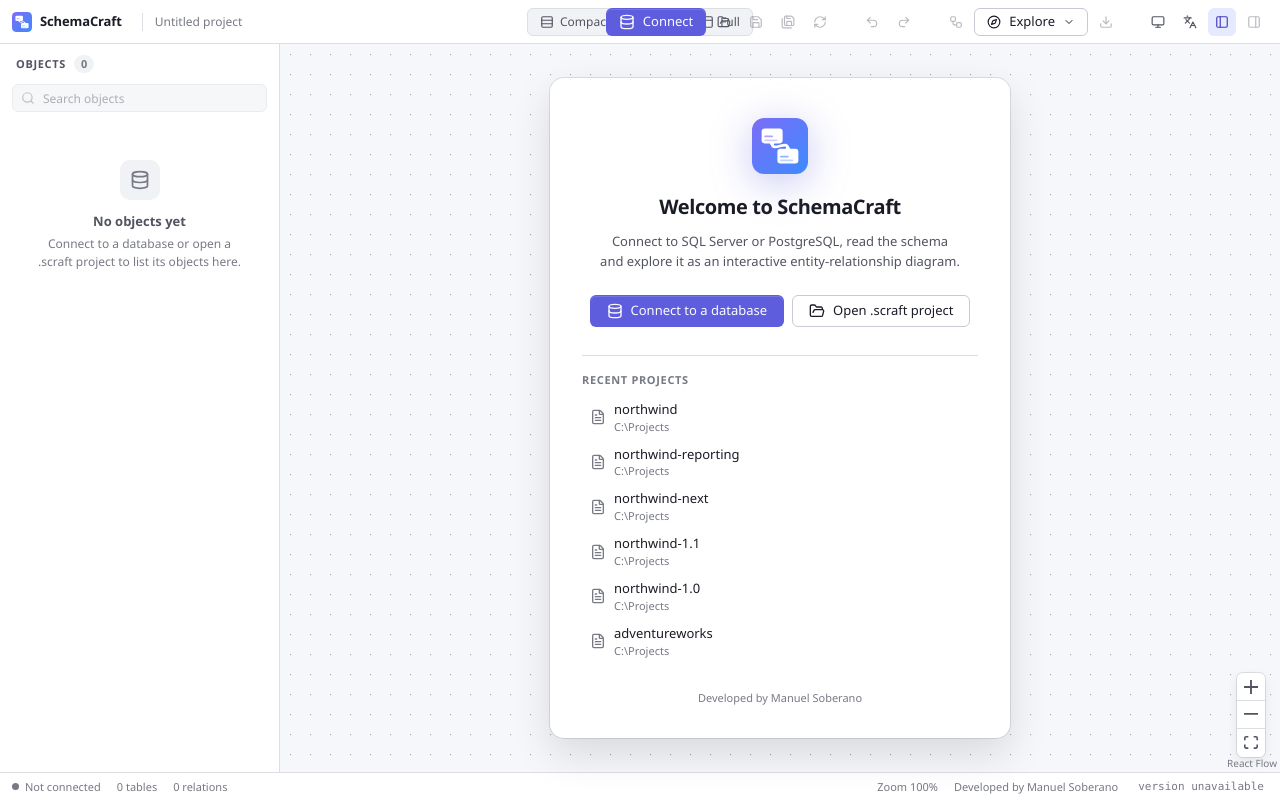
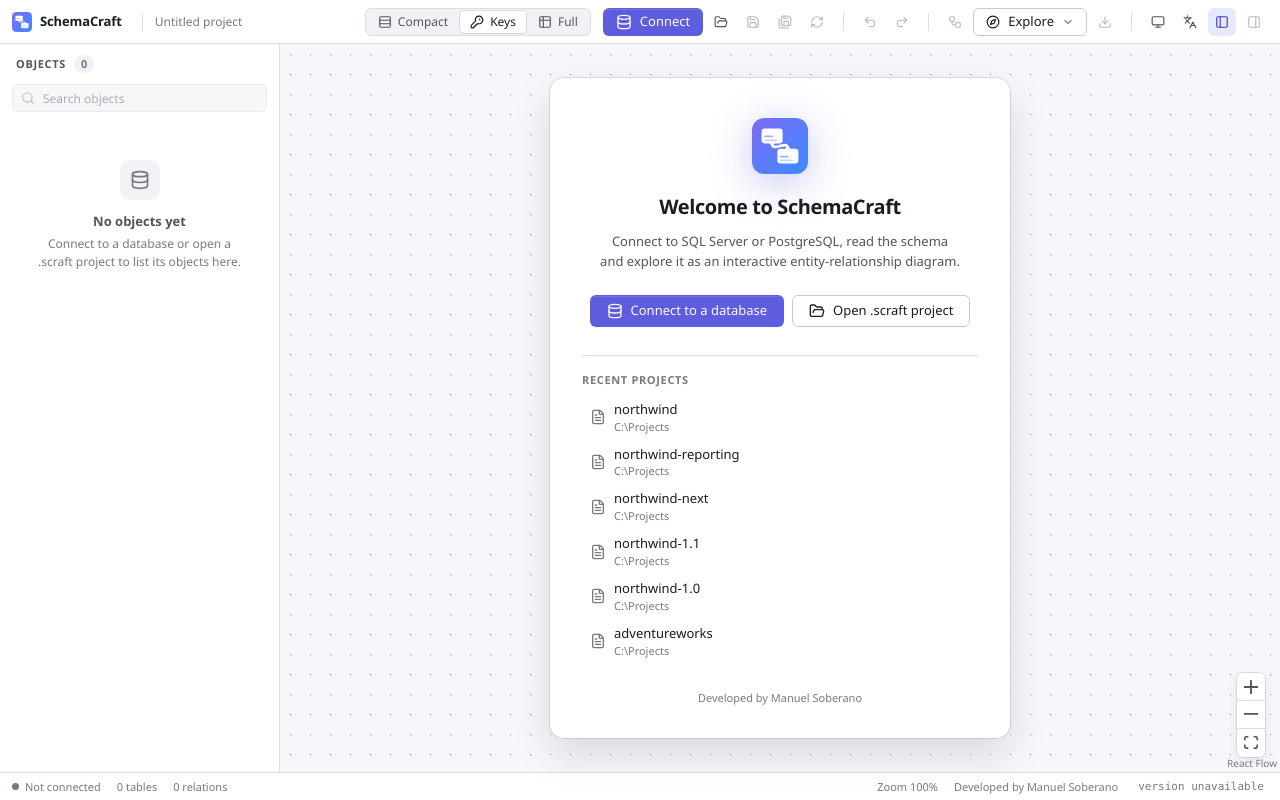
Before and after one commit to jmanuelsoberano/schemacraft, a React (Vite) app: page / in a window 1280 px wide. Built offline with nearby package versions, Linux system fonts and the light colour scheme.

Commit message:
fix: wrap toolbar controls on narrow windows

```diff
--- a/src/app/shell/AppShell.module.css
+++ b/src/app/shell/AppShell.module.css
@@ -1,6 +1,6 @@
 .shell {
   display: grid;
-  grid-template-rows: var(--topbar-height) minmax(0, 1fr) var(--statusbar-height);
+  grid-template-rows: auto minmax(0, 1fr) var(--statusbar-height);
   grid-template-columns: auto minmax(0, 1fr) auto;
   height: 100%;
   background: var(--color-canvas);
--- a/src/app/shell/TopBar.module.css
+++ b/src/app/shell/TopBar.module.css
@@ -1,9 +1,11 @@
 .topBar {
-  display: grid;
-  grid-template-columns: 1fr auto 1fr;
+  display: flex;
+  flex-wrap: wrap;
   align-items: center;
+  gap: var(--space-2) var(--space-3);
   grid-column: 1 / -1;
-  padding: 0 var(--space-3);
+  min-height: var(--topbar-height);
+  padding: var(--space-1) var(--space-3);
   background: var(--color-surface);
   border-bottom: 1px solid var(--color-border);
 }
@@ -17,12 +19,29 @@
   min-width: 0;
 }
 
+.left {
+  /* A short project name fits initially; longer names yield rather than forcing another row. */
+  flex: 1 1 240px;
+}
+
+.center,
+.right {
+  flex: none;
+}
+
+.center > *,
+.right > * {
+  flex: none;
+}
+
 .right {
   justify-content: flex-end;
+  margin-inline-start: auto;
 }
 
 .brand {
   display: inline-flex;
+  flex: none;
   align-items: center;
   gap: var(--space-2);
   padding-right: var(--space-2);
@@ -31,6 +50,8 @@
 }
 
 .projectName {
+  flex: 1;
+  min-width: 0;
   overflow: hidden;
   color: var(--color-text-muted);
   font-size: var(--text-sm);
@@ -39,6 +60,7 @@
 }
 
 .separator {
+  flex: none;
   width: 1px;
   height: 18px;
   margin: 0 var(--space-2);
```
Also changed, not shown: 1 other file (tests, documents, lock files or other folders).
